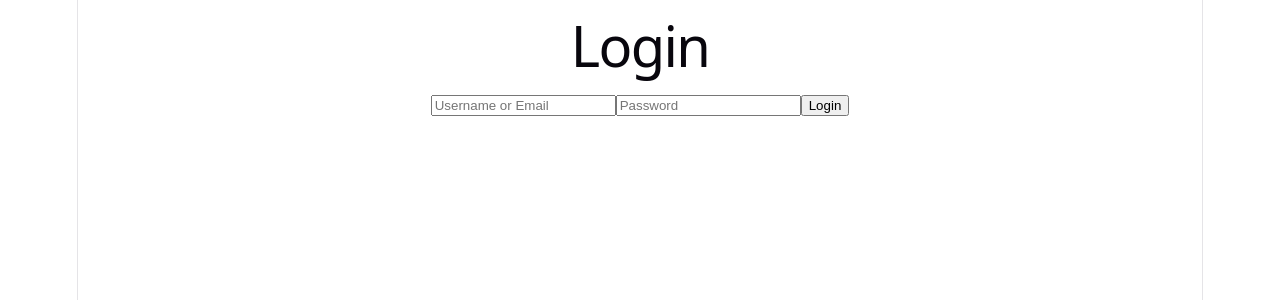
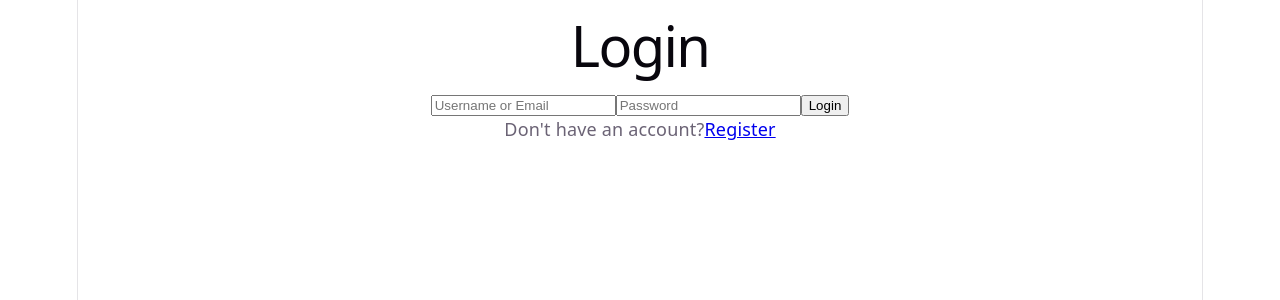
Before and after one commit to sprakhar639/BLOG, a React app in the folder frontend/: page /login in a window 1280 px wide. Shown: the top 300 px of the page. Built offline with nearby package versions, Linux system fonts and the light colour scheme; the HTML template or start-up script is replaced by a standard one.

Commit message:
Add navigation between login and register pages

```diff
--- a/frontend/src/pages/Login.jsx
+++ b/frontend/src/pages/Login.jsx
@@ -1,3 +1,4 @@
+import { Link } from "react-router-dom";
 import { useState } from "react";
 import api from "../api/axios";
 
@@ -42,6 +43,10 @@
         />
 
         <button type="submit">Login</button>
+        <p>
+          Don't have an account?
+          <Link to="/register">Register</Link>
+        </p>
       </form>
     </div>
   );
--- a/frontend/src/pages/register.jsx
+++ b/frontend/src/pages/register.jsx
@@ -1,5 +1,7 @@
 import {useState} from 'react'
 import api from '../api/axios'
+import {Link} from 'react-router-dom'
+
 
 function Register(){
     const [email,setEmail]=useState("")
@@ -48,6 +50,9 @@
         />
 
         <button type="submit">Register</button>
+        <p>Login
+        <Link to="/login">Login</Link>
+        </p>
       </form>
     </div>
   );
```
